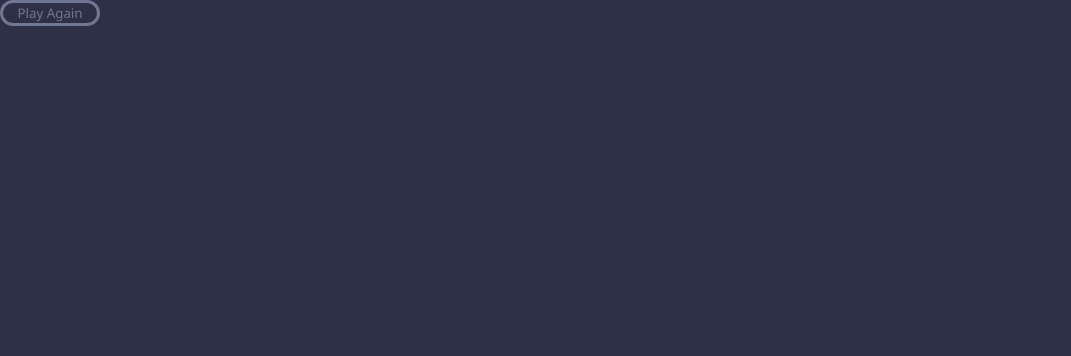
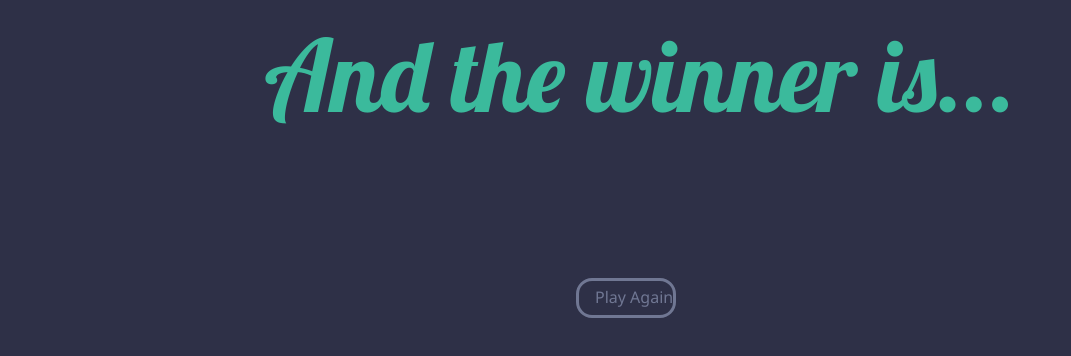
Before and after one commit to despinaki/Quiz_Project, a React app: page /results in a window 1280 px wide. Shown: the top 356 px of the page, without its empty margins (0-1071 px from the left). Built offline with nearby package versions, Linux system fonts and the light colour scheme.

Commit message:
result styling

```diff
--- /dev/null
+++ b/src/components/ResultsForm.css
@@ -0,0 +1,11 @@
+.results{
+
+    font-size: 25px;
+    margin-left:40%;
+    color: azure;
+}
+
+#results-submit {
+    margin-top: 10%;
+    margin-left: 45%;
+}
--- a/src/components/ResultsForm.js
+++ b/src/components/ResultsForm.js
@@ -1,6 +1,7 @@
 import React, { Component } from 'react';
 import { connect } from "react-redux";
 import { withRouter } from 'react-router-dom';
+import './ResultsForm.css';
 
 class ResultsForm extends Component {
     state = { playerScores: {} }
@@ -30,15 +31,19 @@ class ResultsForm extends Component {
         return (
             <>
             {sortable.map((item, index) => {
+
                 if (index == 0) {
+
                     return (
-                        <p key={index}>{`👑 ${item[0]}:  ${item[1]} pts!`}</p>
+                        <p className="results" key={index}>{`👑 ${item[0]}:  ${item[1]} pts!`}</p>
                     )
                 } else {
                     return (
-                        <p key={index}>{index + 1} {`. ${item[0]}: ${item[1]} pts`}</p>
+                        <p className="results" key={index}>{index + 1} {`. ${item[0]}: ${item[1]} pts`}</p>
                     )
                 }
+
+
 
             })}
             </>
@@ -52,8 +57,9 @@ class ResultsForm extends Component {
     render() {
         return (
             <div>
+                <h1>And the winner is...</h1>
                 {this.props.answers ? this.displayScore() : "Answers are not here"}
-                <input type="submit" value="Play Again" onClick={this.goToHome}/>
+                <input type="submit" style={{paddingTop: "4px"}} className = "button" id="results-submit" value="Play Again" onClick={this.goToHome}/>
             </div>
         )
     }
```
